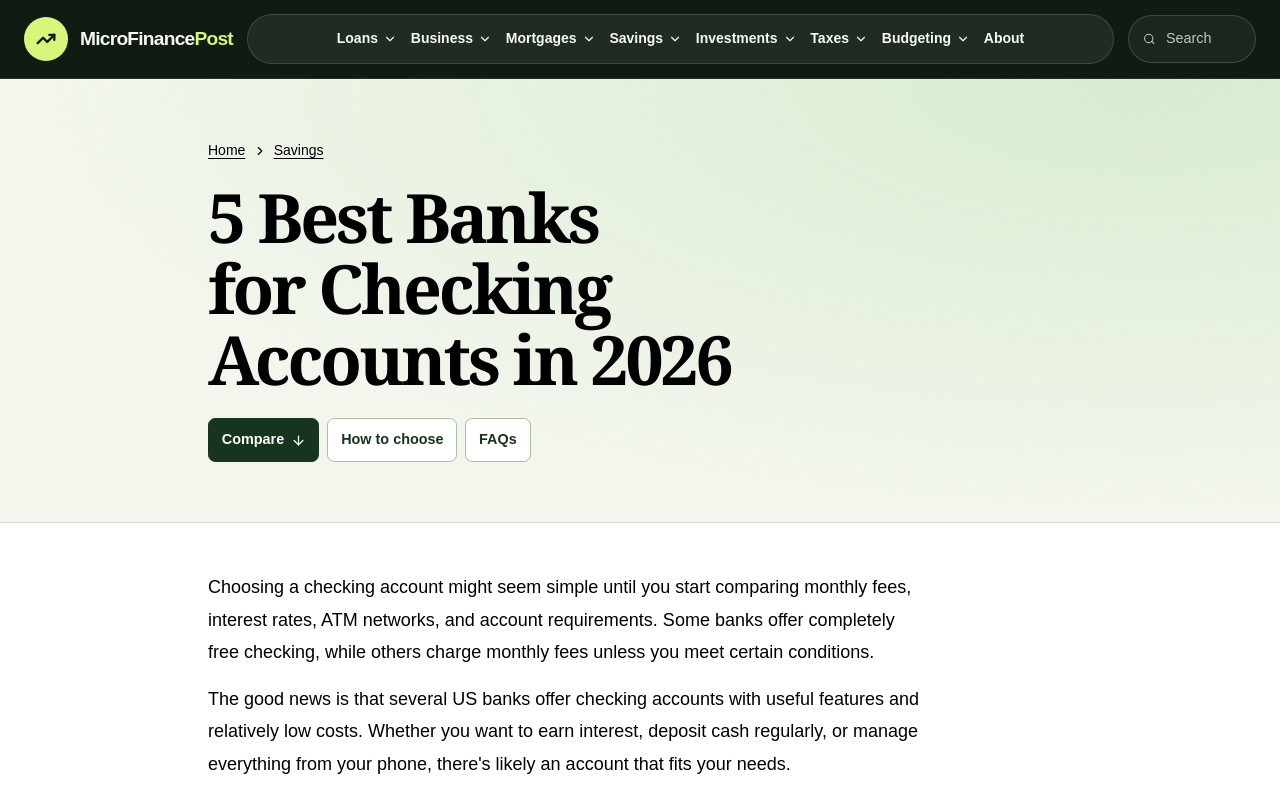
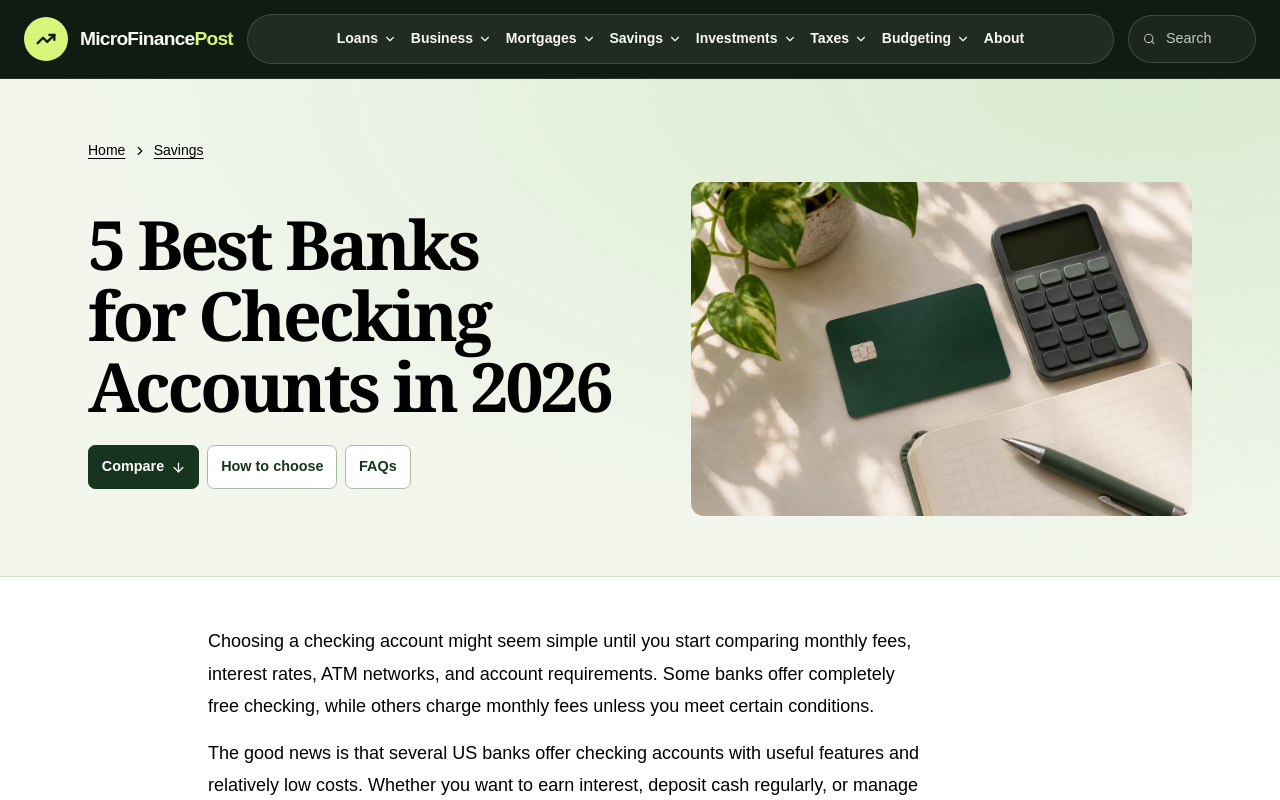
Before and after one commit to DavidOdoi/microcal, a Next.js app: page /best-banks-for-checking-accounts in a window 1280 px wide. Shown: the top 800 px of the page. Built offline with nearby package versions, Linux system fonts and the light colour scheme.

Commit message:
Add original images to checking account guide

```diff
--- a/app/best-banks-for-checking-accounts/page.tsx
+++ b/app/best-banks-for-checking-accounts/page.tsx
@@ -1,17 +1,30 @@
 import { ArrowDown, ChevronRight } from 'lucide-react';
 import type { Metadata } from 'next';
+import Image from 'next/image';
 import Link from 'next/link';
 import styles from '@/components/articles/CheckingAccountComparison.module.css';
 import { categoryArticlePath, checkingAccountsArticle } from '@/lib/category-articles';
 
 const article = checkingAccountsArticle;
 const canonical = `https://microfinancepost.com${categoryArticlePath(article)}`;
+const cover = {
+  url: '/images/checking-accounts/checking-account-comparison.webp',
+  width: 1200,
+  height: 800,
+  alt: 'An unbranded debit card beside a calculator and notebook',
+};
 
 export const metadata: Metadata = {
   title: '5 Best Banks for Checking Accounts in 2026 (Fees & APYs Compared)',
   description: article.description,
   alternates: { canonical },
-  openGraph: { title: article.title, description: article.description, url: canonical, type: 'article' },
+  openGraph: {
+    title: article.title,
+    description: article.description,
+    url: canonical,
+    type: 'article',
+    images: [cover],
+  },
 };
 
 export default function BestCheckingAccountsPage() {
@@ -24,6 +37,7 @@ export default function BestCheckingAccountsPage() {
         headline: article.title,
         description: article.description,
         mainEntityOfPage: canonical,
+        image: new URL(cover.url, canonical).href,
         publisher: { '@type': 'Organization', name: 'MicroFinancePost', url: 'https://microfinancepost.com/' },
       },
       {
@@ -48,12 +62,17 @@ export default function BestCheckingAccountsPage() {
               <ChevronRight size={14} aria-hidden="true" />
               <Link href="/savings/">Savings</Link>
             </nav>
+            <div className={styles.heroGrid}>
+              <div>
                 <h1 id="checking-title">{article.title}</h1>
                 <nav className={styles.jumps} aria-label="On this page">
                   <a href="#compare">Compare <ArrowDown size={15} aria-hidden="true" /></a>
                   <a href="#how-to-choose">How to choose</a>
                   <a href="#faq">FAQs</a>
                 </nav>
+              </div>
+              <Image className={styles.coverImage} src={cover.url} width={cover.width} height={cover.height} alt={cover.alt} priority />
+            </div>
           </div>
         </header>
         <div className={styles.article}>
--- a/components/articles/CheckingAccountComparison.module.css
+++ b/components/articles/CheckingAccountComparison.module.css
@@ -9,7 +9,34 @@
   margin-inline: auto;
 }
 
-.heroInner { padding-block: clamp(1.5rem, 5vw, 3.75rem); }
+.heroInner {
+  width: min(100% - 2rem, 69rem);
+  padding-block: clamp(1.5rem, 5vw, 3.75rem);
+}
+
+.heroGrid {
+  display: grid;
+  grid-template-columns: minmax(0, 1fr);
+  gap: clamp(1.25rem, 4vw, 3.25rem);
+  align-items: center;
+}
+
+.coverImage,
+.sectionImage {
+  display: block;
+  width: 100%;
+  height: auto;
+  aspect-ratio: 16 / 9;
+  object-fit: cover;
+  border-radius: .8rem;
+}
+
+.sectionImage { margin: 1.1rem 0 1.35rem; }
+
+@media (min-width: 50rem) {
+  .heroGrid { grid-template-columns: minmax(0, 1.1fr) minmax(0, 1fr); }
+  .coverImage { aspect-ratio: 3 / 2; }
+}
 
 .breadcrumbs {
   display: flex;
--- a/components/articles/CheckingAccountComparison.tsx
+++ b/components/articles/CheckingAccountComparison.tsx
@@ -1,3 +1,4 @@
+import Image from 'next/image';
 import styles from './CheckingAccountComparison.module.css';
 
 export function CheckingAccountComparison() {
@@ -317,6 +318,13 @@ export function CheckingAccountComparison() {
       <section aria-labelledby="how-to-open">
         <h2 id="how-to-open">How to Open a Checking Account in the USA</h2>
         <p>Opening a checking account typically involves a few straightforward steps.</p>
+        <Image
+          className={styles.sectionImage}
+          src="/images/checking-accounts/opening-a-checking-account.webp"
+          width={1200}
+          height={800}
+          alt="A person fills out an online form on a phone beside a face-down card"
+        />
         <p><strong>Step 1: Choose a bank.</strong> Compare fees, minimum deposits, interest rates, ATM availability, and customer support.</p>
         <p><strong>Step 2: Gather identification.</strong> Banks generally require your legal name, date of birth, address, and acceptable identification information.</p>
         <p><strong>Step 3: Complete the application.</strong> Apply online or visit a branch, depending on the bank.</p>
```
Also changed, not shown: public/images/checking-accounts/checking-account-comparison.webp (added), public/images/checking-accounts/opening-a-checking-account.webp (added). Lines whose indentation alone changed are shown as unchanged.
